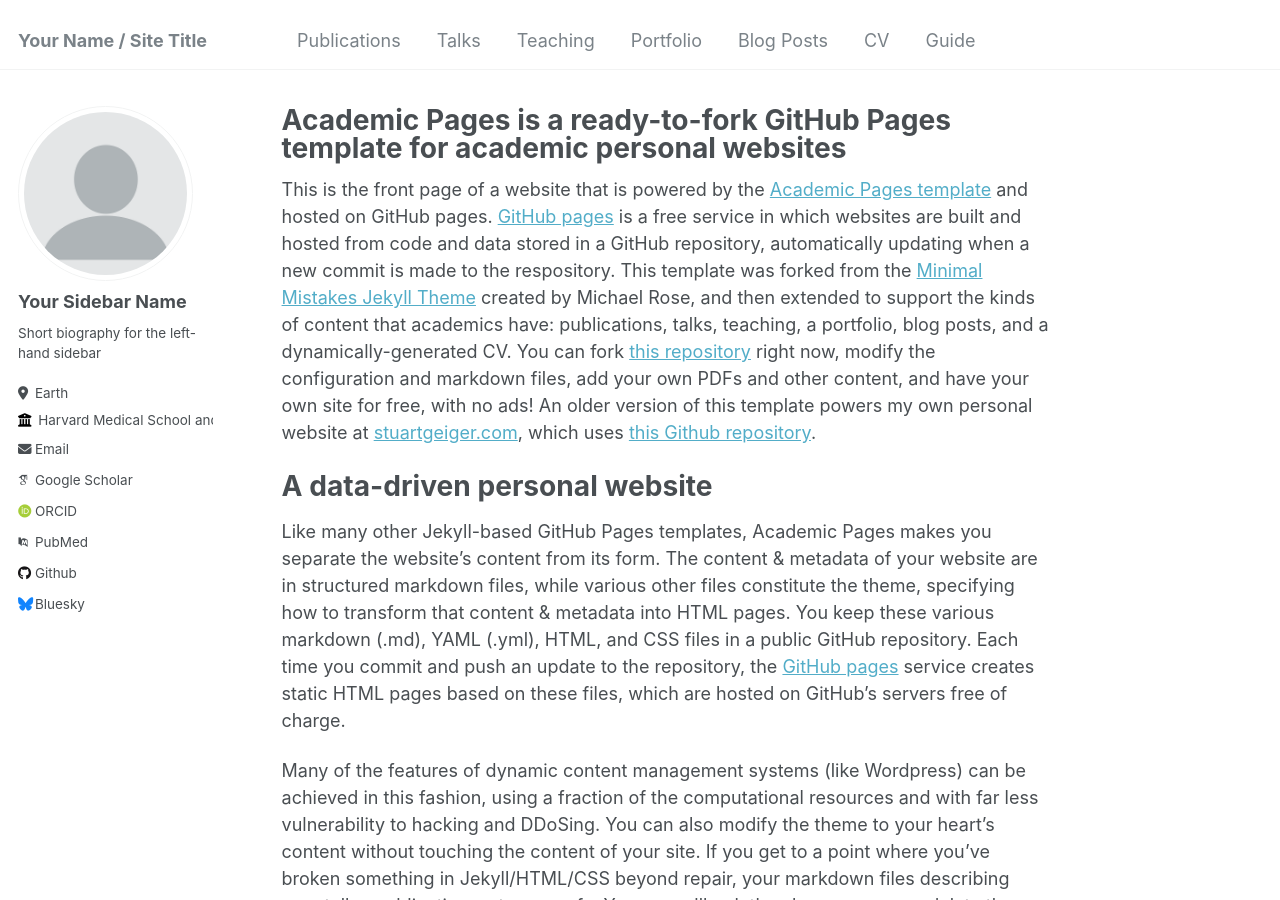
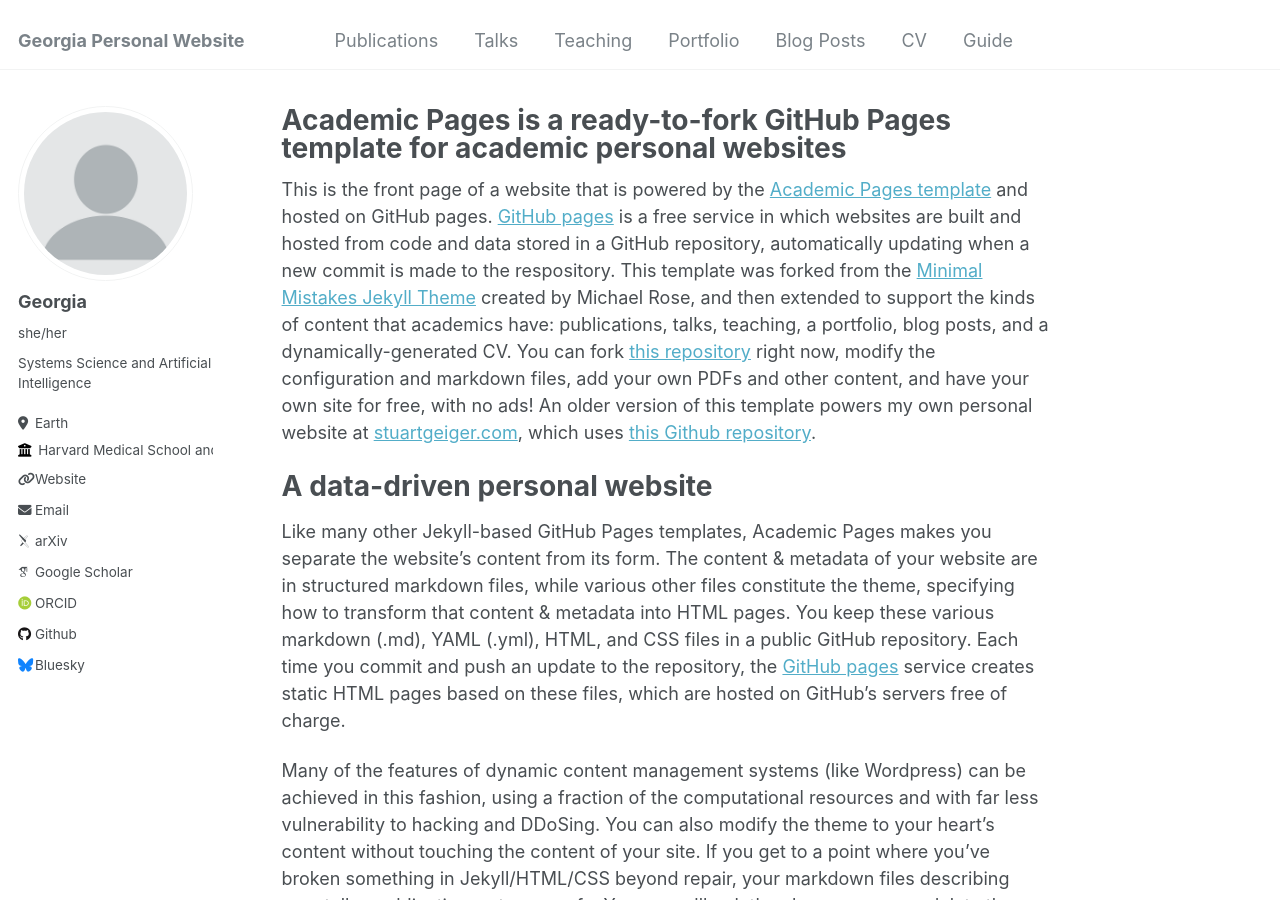
Before and after one commit to georgia-max/georgia-max.github.io, a Jekyll site: the page built from _pages/about.md, in a window 1280 px wide and 900 px high. Built offline with Jekyll 4.4.1, drawn with Linux system fonts in a browser that asks for light colours; some web fonts are replaced.

Commit message:
Update _config.yml

```diff
--- a/_config.yml
+++ b/_config.yml
@@ -8,7 +8,7 @@
 
 # Basic Site Settings
 locale                   : "en-US"
-title                    : "Your Name / Site Title"
+title                    : "Georgia Personal Website"
 title_separator          : "-"
 name                     : &name "Georgia Ning-Yuan Liu"
 description              : &description "personal description"
@@ -22,28 +22,28 @@ repository               : "academicpages/academicpages.github.io"
 author:
   # Biographic information
   avatar           : "profile.png"
-  name             : "Your Sidebar Name"
-  pronouns         : # example: "she/her"
-  bio              : "Short biography for the left-hand sidebar"
+  name             : "Georgia"
+  pronouns         : "she/her"
+  bio              : "Systems Science and Artificial Intelligence"
   location         : "Earth"
   employer         : "Harvard Medical School and Massachusetts General Hospital"
-  uri              : # https://www.mgh-ita.org/profile/georgial-liu/
-  email            : "none@example.org"
+  uri              : https://www.mgh-ita.org/profile/georgial-liu/
+  email            : gliu26@mgh.harvard.edu
 
   # Academic websites
-  arxiv            : # URL - Update with the correct link to your profile
-  googlescholar    : "https://scholar.google.com/citations?user=PS_CX0AAAAAJ"
+  arxiv            : "https://papers.ssrn.com/sol3/cf_dev/AbsByAuth.cfm?per_id=6702227"
+  googlescholar    : "https://scholar.google.com/citations?user=X9l2k-IAAAAJ&hl=en"
   impactstory      : # URL
   orcid            : "http://orcid.org/yourorcidurl"
   semantic         : # URL
-  pubmed           : "https://www.ncbi.nlm.nih.gov/pubmed/?term=john+snow"
+  pubmed           : #"https://www.ncbi.nlm.nih.gov/pubmed/?term=john+snow"
   researchgate     : # URL
 
   # Repositories and software development
   bitbucket        : # Username - Update with your username on the site
   codepen          : # Username
   dribbble         : # Username
-  github           : "academicpages"
+  github           : "https://github.com/georgia-max"
   kaggle           : # Username
   stackoverflow    : # User number or user number and name (i.e., use "1" or "1/jeff-atwood")
 
```
